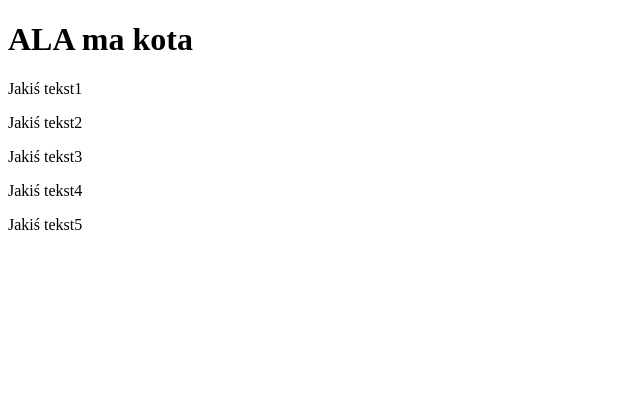
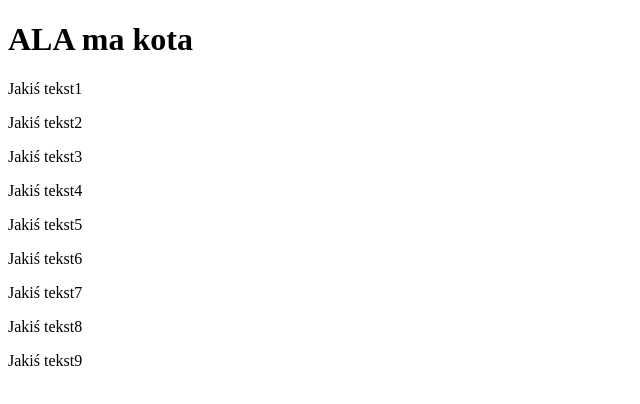
Before and after one commit to Zibi2912/zaj07032021, a plain HTML site: page index.html in a window 1280 px wide. Shown: the whole page, without its empty margins (0-640 px from the left). Drawn offline with Linux system fonts and the light colour scheme.

Commit message:
wersja 2.1

```diff
--- a/index.html
+++ b/index.html
@@ -12,8 +12,12 @@
     <p>Jakiś tekst2</p>
     <p>Jakiś tekst3</p>
     <p>Jakiś tekst4</p>
+    <p>Jakiś tekst5</p>
+    <p>Jakiś tekst6</p>
+    <p>Jakiś tekst7</p>
+    <p>Jakiś tekst8</p>
+    <p>Jakiś tekst9</p>
 
-    <p>Jakiś tekst5</p>
 </body>
 
 </html>
```
